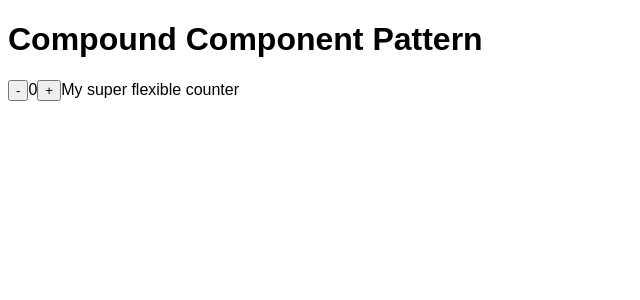
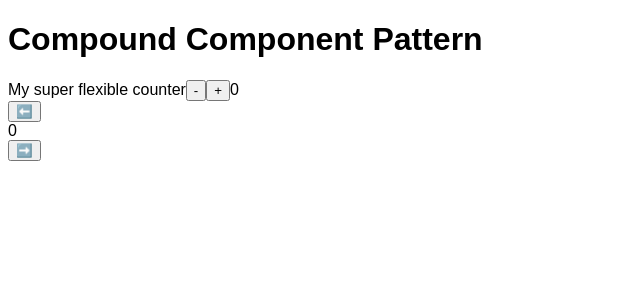
Before and after one commit to MBANS8A1/Compound-Component-Counter-Pattern, a React (Create React App) app: page / in a window 1280 px wide. Shown: the top 300 px of the page, without its empty margins (0-640 px from the left). Built offline with nearby package versions, Linux system fonts and the light colour scheme.

Commit message:
I included two Counter component instances in the App functional component; it shows the versatility and flexibility of the Compound Component Pattern. I included the Counter.Label in the first instance but not the second and added a div around the Counter.Count in the second Counter instance.

```diff
--- a/src/App.js
+++ b/src/App.js
@@ -5,20 +5,29 @@ export default function App() {
   return (
     <div>
       <h1>Compound Component Pattern</h1>
-      <Counter
+      {/* <Counter
         iconIncrease="+"
         iconDecrease="-"
         label="My NOT so flexible counter"
         hideLabel={false}
         hideIncrease={false}
         hideDecrease={false}
-      />
+      /> */}
       <Counter>
+        <Counter.Label>My super flexible counter</Counter.Label>
         <Counter.Decrease icon="-" />
+        <Counter.Increase icon="+" />
         <Counter.Count />
-        <Counter.Increase icon="+" />
-        <Counter.Label>My super flexible counter</Counter.Label>
       </Counter>
+      <div>
+        <Counter>
+          <Counter.Decrease icon="⬅️" />
+          <div>
+            <Counter.Count />
+          </div>
+          <Counter.Increase icon="➡️" />
+        </Counter>
+      </div>
     </div>
   );
 }
```
